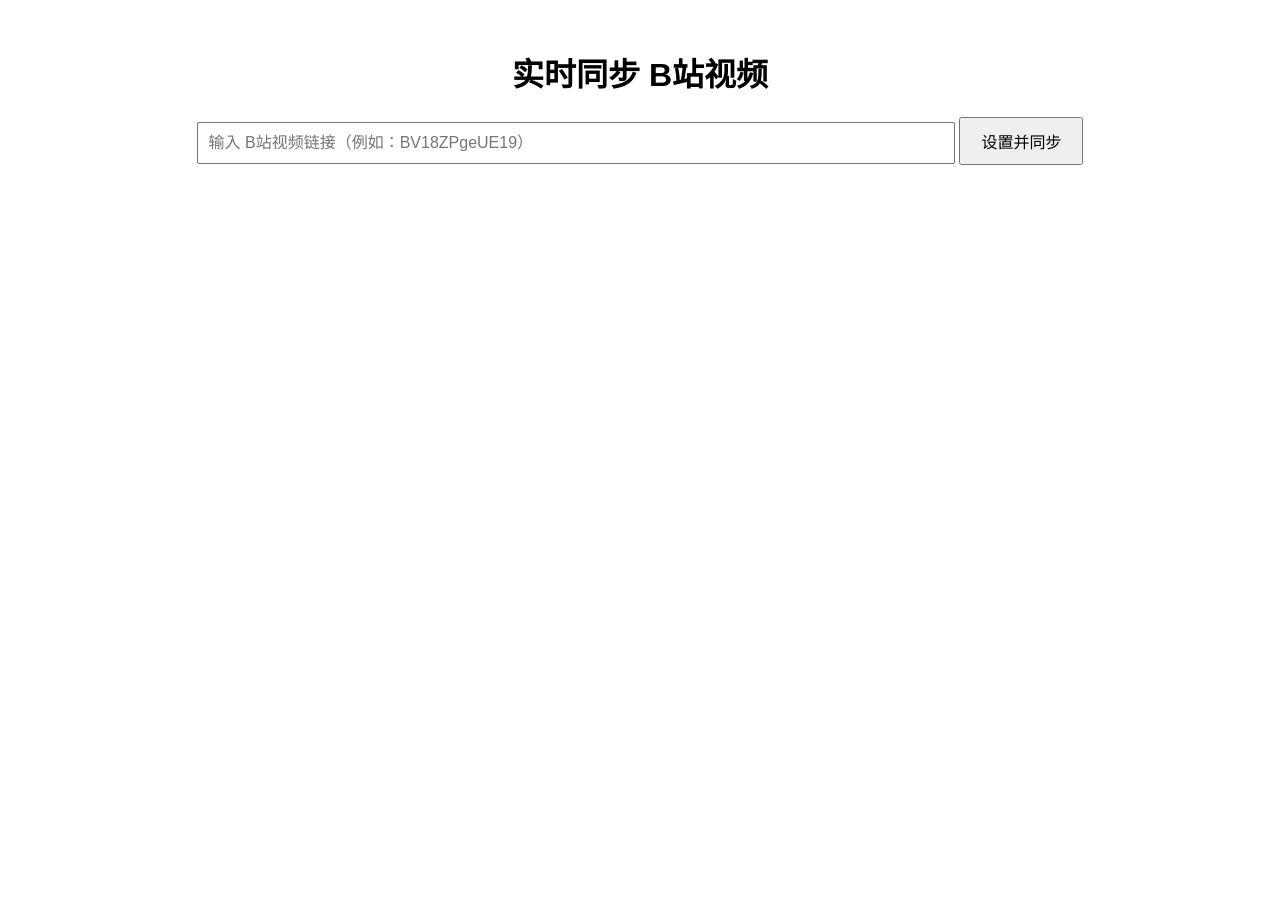
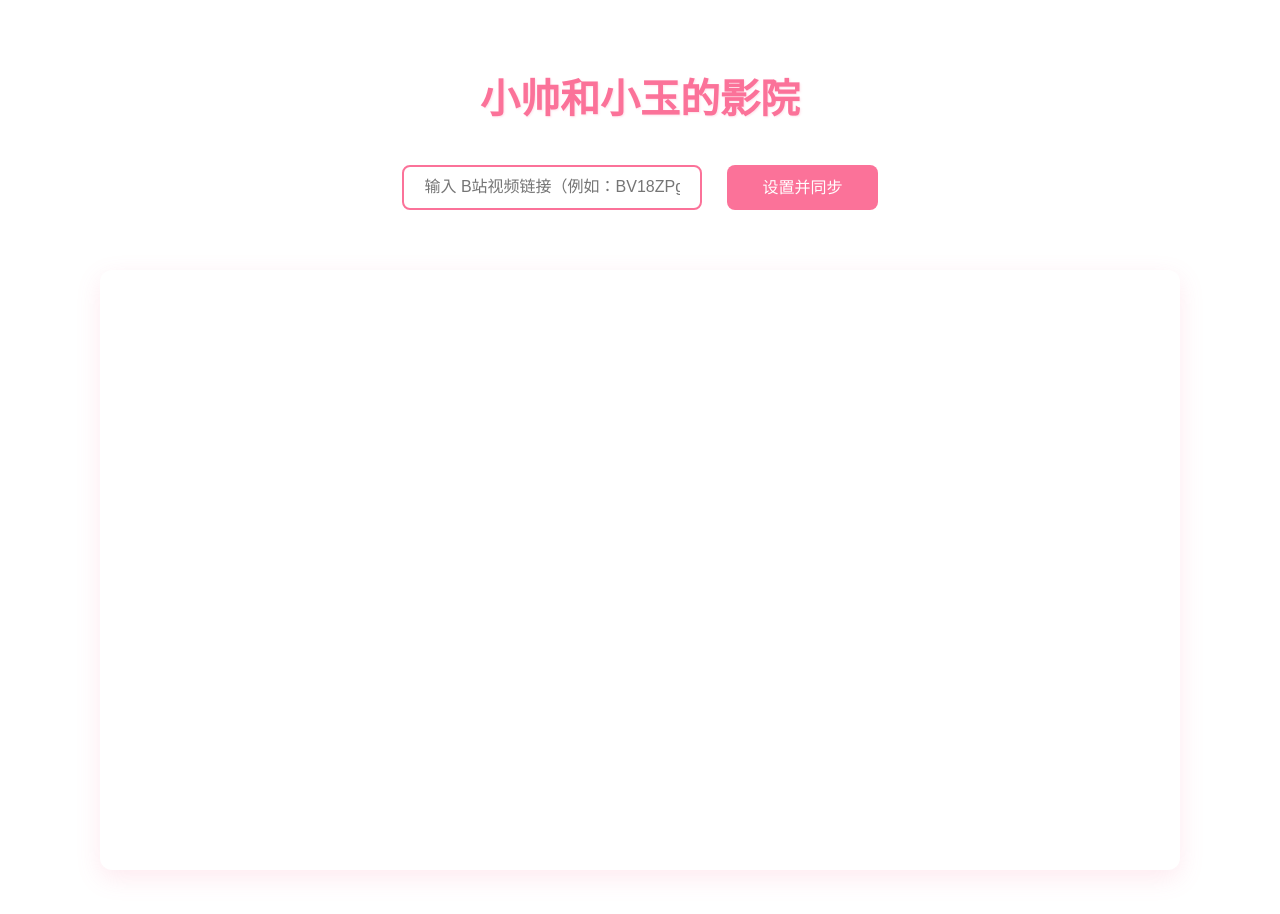
Before and after one commit to Aimer22/watching.github.io, a website: page index.html in a window 1280 px wide. Before the commit the page ends 800 px from the top, so only its background shows below. Drawn offline with Linux system fonts and the light colour scheme.

Commit message:
fix：样式优化

```diff
--- a/index.html
+++ b/index.html
@@ -8,31 +8,77 @@
         body {
             font-family: Arial, sans-serif;
             text-align: center;
-            padding: 20px;
+            padding: 40px 20px;
+            background-color: #fff;
+            color: #333;
+            max-width: 1200px;
+            margin: 0 auto;
+        }
+        h1 {
+            color: #fb7299;
+            margin-bottom: 40px;
+            font-size: 2.5em;
+            text-shadow: 1px 1px 2px rgba(251,114,153,0.2);
         }
         #videoUrlInput {
-            width: 60%;
-            padding: 10px;
+            width: 300px;
+            padding: 12px 20px;
             font-size: 16px;
-            margin-bottom: 10px;
+            border: 2px solid #fb7299;
+            border-radius: 8px;
+            outline: none;
+            transition: all 0.3s ease;
+            height: 45px;
+            box-sizing: border-box;
+        }
+        #videoUrlInput:focus {
+            border-color: #00AEEC;
+            box-shadow: 0 0 8px rgba(0,174,236,0.3);
         }
         #setVideoUrlButton {
-            padding: 10px 20px;
+            padding: 0 35px;
             font-size: 16px;
+            background-color: #fb7299;
+            color: white;
+            border: none;
+            border-radius: 8px;
+            cursor: pointer;
+            transition: all 0.3s ease;
+            margin-left: 10px;
+            height: 45px;
+            line-height: 45px;
+            white-space: nowrap;
+        }
+        #setVideoUrlButton:hover {
+            background-color: #00AEEC;
+            transform: translateY(-2px);
+            box-shadow: 0 4px 12px rgba(0,174,236,0.2);
         }
         iframe {
-            width: 80%;
-            height: 400px;
-            margin-top: 20px;
+            width: 90%;
+            height: 600px;
+            margin-top: 40px;
             border: none;
+            border-radius: 12px;
+            box-shadow: 0 8px 24px rgba(251,114,153,0.15);
+        }
+        .input-container {
+            display: flex;
+            justify-content: center;
+            align-items: center;
+            gap: 15px;
+            margin-bottom: 20px;
+            padding: 0 20px;
+            flex-wrap: wrap;
         }
     </style>
 </head>
 <body>
-    <h1>实时同步 B站视频</h1>
-    <input type="text" id="videoUrlInput" placeholder="输入 B站视频链接（例如：BV18ZPgeUE19）">
-    <button id="setVideoUrlButton">设置并同步</button>
-    <br>
+    <h1>小帅和小玉的影院</h1>
+    <div class="input-container">
+        <input type="text" id="videoUrlInput" placeholder="输入 B站视频链接（例如：BV18ZPgeUE19）">
+        <button id="setVideoUrlButton">设置并同步</button>
+    </div>
     <iframe id="bilibiliVideo" allowfullscreen></iframe>
 
     <script src="app.js"></script>
```
